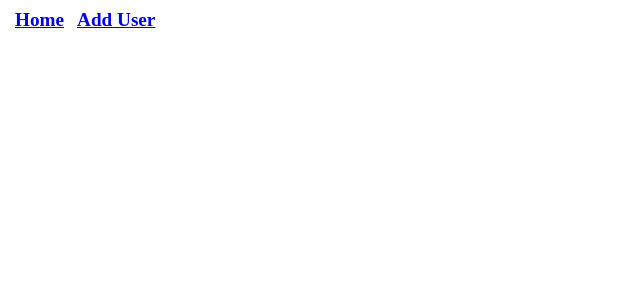
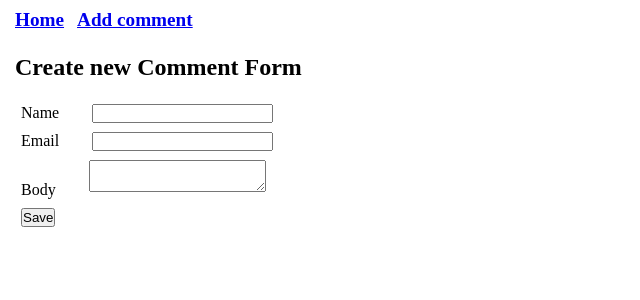
Before and after one commit to icon-ramico/react-course, a React (Create React App) app: page /add_comment in a window 1280 px wide. Shown: the top 300 px of the page, without its empty margins (0-640 px from the left). Built offline with nearby package versions, Linux system fonts and the light colour scheme.

Commit message:
initializing form

```diff
--- a/src/App.js
+++ b/src/App.js
@@ -1,27 +1,20 @@
 import Home from './components/Home';
 import Nav from './components/Nav';
 import { BrowserRouter as Router, Route, Switch } from 'react-router-dom';
-import AddUser from './components/AddUser';
 import UserDetails from './components/UserDetails';
+import AddComment from './components/AddComment';
 // {data: users}
 function App() {
   return (
-      <Router>
-        <Nav />
-          <Switch>
-            <Route exact path='/'>
-              <Home />
-            </Route>
-            <Route path='/add_user'>
-              <AddUser />
-            </Route>
-            <Route path='/user_details/:id'>
-              <UserDetails />
-            </Route>
-          </Switch>
-        <div className='content'>
-        </div>
-      </Router>
+    <Router>
+      <Nav />
+      <Switch>
+        <Route exact path='/' component={Home} />
+        <Route path='/add_comment' component={AddComment} />
+        <Route path='/user_details/:id' component={UserDetails} />
+      </Switch>
+      <div className='content'></div>
+    </Router>
   );
 }
 // http://localhost:3000 -> http://localhost:3000/
--- /dev/null
+++ b/src/components/AddComment.js
@@ -0,0 +1,28 @@
+
+const AddComment = () => {
+
+  return (
+    <div>
+      <h2 style={{ marginTop: -10, marginBottom: 20 }}>Create new Comment Form</h2>
+      <form>
+        <div>
+          <label htmlFor='comment_name'>Name</label>
+          <input type='text' id='comment_name' name='name' required  />
+        </div>
+        <div>
+          <label htmlFor='commenter_email'>Email</label>
+          <input type='email' id='commenter_email' name='email' required />
+        </div>
+        <div>
+          <label htmlFor='comment_body'>Body</label>
+          <textarea id='comment_body' name='body'></textarea>
+        </div>
+        <div>
+          <button type='submit'>Save</button>
+        </div>
+      </form>
+    </div>
+  );
+};
+
+export default AddComment;
--- a/src/components/AddUser.js
+++ /dev/null
@@ -1,9 +0,0 @@
-const AddUser = () => {
-  return (
-    <div>
-      <h2>Create new user</h2>
-    </div>
-  );
-};
-
-export default AddUser;
--- a/src/components/CommentList.js
+++ b/src/components/CommentList.js
@@ -7,9 +7,12 @@ const CommentList = ({ ...props }) => {
       {comments.map(comment => (
         <div key={comment.id}>
           <p>
-            {comment.title}
+            <strong>Name:</strong> {comment.name}
             <br />
-            {comment.body}
+            <strong>Email:</strong> {comment.email}
+            <br />
+            <strong>Body:</strong>
+            <br /> {comment.body}
           </p>
         </div>
       ))}
--- a/src/components/Nav.js
+++ b/src/components/Nav.js
@@ -4,7 +4,7 @@ const Nav = () => {
   return (
     <div className='nav'>
       <Link to='/'>Home</Link>
-      <Link to='/add_user'>Add User</Link>
+      <Link to='/add_comment'>Add comment</Link>
     </div>
   );
 };
--- a/src/index.css
+++ b/src/index.css
@@ -6,24 +6,39 @@
 .header {
   color: blueviolet;
 }
-.list{
+.list {
   margin-top: 30px;
 }
-div.list p{
+div.list p {
   box-shadow: 1px 3px 5px rgba(0, 0, 0, 0.2);
   margin-bottom: 3px;
   padding: 3px;
-  width: 300px;
+  width: 450px;
 }
-div.list a{
+div.list a {
   text-decoration: none;
 }
-.nav{
+.nav {
   margin-bottom: 30px;
 }
-.nav a{
+.nav a {
   display: inline-block;
-  margin-right:10px ;
   font-weight: bold;
   font-size: 1.2em;
 }
+.nav :first-child {
+  margin-right: 10px;
+}
+
+strong {
+  color: red;
+}
+
+form div :first-child {
+  margin-right: 30px;
+}
+
+form div * {
+  display: inline-block;
+  vertical-align: baseline;
+}
```
Also changed, not shown: 1 other file (tests, documents, lock files or other folders).
